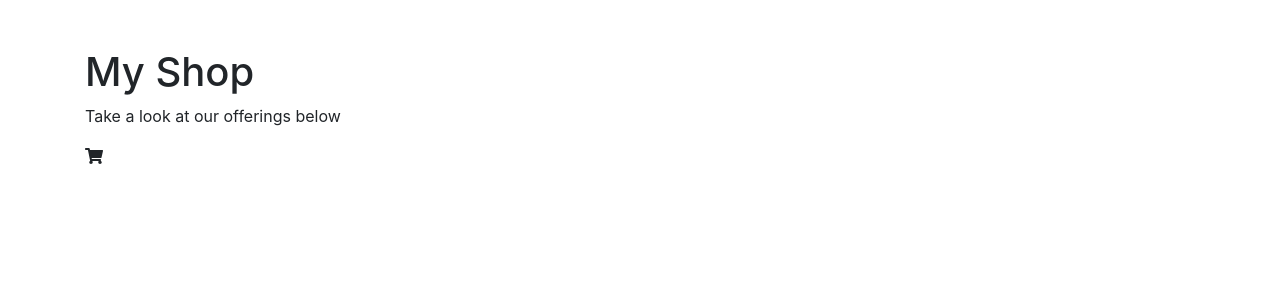
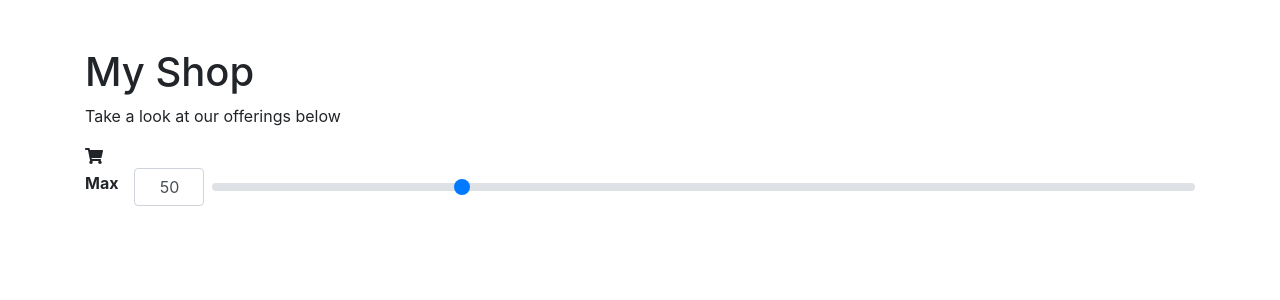
Before and after one commit to Dmitry-White/Vue.js-Playground, a Vue app in the folder vue.js-essential-training/: page / in a window 1280 px wide. Shown: the top 300 px of the page. Built offline with nearby package versions, Linux system fonts and the light colour scheme; no server answers.

Commit message:
Add event-based two-way binding for PriceSlider

```diff
--- a/vue.js-essential-training/src/App.vue
+++ b/vue.js-essential-training/src/App.vue
@@ -3,6 +3,7 @@
     <h1>My Shop</h1>
     <p class="animated fadeInRight">Take a look at our offerings below</p>
     <FontAwesomeIcon icon="shopping-cart" />
+    <PriceSlider :sliderStatus="sliderStatus" :maximum.sync="maximum"/>
     <ProductList :products="products" :maximum="maximum" @add="addItem" />
   </div>
 </template>
@@ -10,6 +11,7 @@
 <script>
 import { FontAwesomeIcon } from "@fortawesome/vue-fontawesome";
 
+import PriceSlider from "./components/PriceSlider";
 import ProductList from "./components/ProductList";
 
 export default {
@@ -18,7 +20,8 @@ export default {
     return {
       products: [],
       maximum: 50,
-      cart: []
+      cart: [],
+      sliderStatus: true
     };
   },
   mounted() {
@@ -29,6 +32,7 @@ export default {
   },
   components: {
     FontAwesomeIcon,
+    PriceSlider,
     ProductList
   },
   methods: {
--- /dev/null
+++ b/vue.js-essential-training/src/components/PriceSlider.vue
@@ -0,0 +1,59 @@
+<template>
+  <transition name="fade">
+    <div v-if="sliderStatus">
+      <section id="max-block" class="align-items-center" :class="sliderState">
+        <label for="formMax" :class="labelArr">Max</label>
+        <input
+          type="text"
+          id="formMax"
+          class="form-control mx-2"
+          :style="{
+            width: `${inputWidth}px`,
+            'text-align': 'center'
+          }"
+          v-model="maxAmount"
+          @change="$emit('update:maximum', maxAmount)"
+        />
+        <input
+          type="range"
+          class="custom-range"
+          min="0"
+          max="200"
+          v-model="maxAmount"
+          @input="$emit('update:maximum', maxAmount)"
+        />
+      </section>
+    </div>
+  </transition>
+</template>
+
+<script>
+export default {
+  name: "PriceSlider",
+  props: ["sliderStatus"],
+  data() {
+    return {
+      labelArr: ["font-weight-bold", "mr-2"],
+      inputWidth: 70,
+      maxAmount: "50"
+    };
+  },
+  computed: {
+    sliderState() {
+      return this.sliderStatus ? "d-flex" : "d-none";
+    }
+  }
+};
+</script>
+
+<style>
+.fade-enter,
+.fade-leave-to {
+  opacity: 0;
+}
+
+.fade-enter-active,
+.fade-leave-active {
+  transition: all 1s ease-in-out;
+}
+</style>
```
